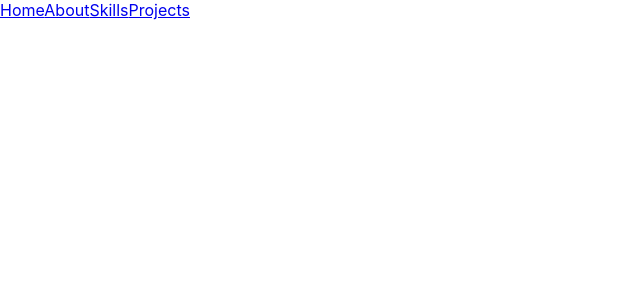
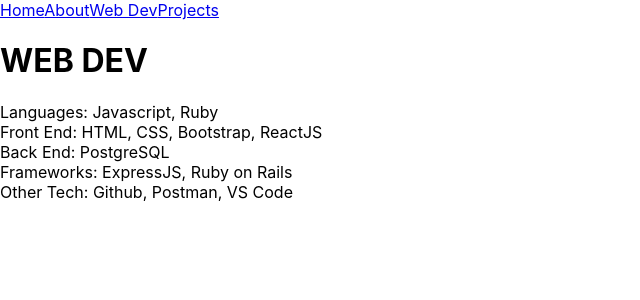
Before and after one commit to LeoBotti/Personal-Site, a React (Create React App) app: page /webdev in a window 1280 px wide. Shown: the top 300 px of the page, without its empty margins (0-640 px from the left). Built offline with nearby package versions, Linux system fonts and the light colour scheme.

Commit message:
Change Skills to WebDev

```diff
--- a/src/components/App.js
+++ b/src/components/App.js
@@ -4,7 +4,7 @@ import { BrowserRouter, Route, Switch } from 'react-router-dom'
 import NavBar from './NavBar'
 import Home from './Home'
 import Projects from './Projects'
-import Skills from './Skills'
+import WebDev from './WebDev'
 
 class App extends Component {
   render() {
@@ -15,7 +15,7 @@ class App extends Component {
 
         <Switch>
           <Route path='/' exact component={Home}></Route>
-          <Route path='/skills' exact component={Skills}></Route>
+          <Route path='/webdev' exact component={WebDev}></Route>
           <Route path='/projects' exact component={Projects}></Route>
           <Route path='/github' component={ () => window.location = 'https://github.com/LeoBotti' }></Route>
           <Route path='/linkedin' component={ () => window.location = 'https://linkedin.com/in/nicholas-a-chan' }></Route>
--- a/src/components/NavBar.js
+++ b/src/components/NavBar.js
@@ -6,7 +6,7 @@ const NavBar = (props) => {
     <nav>
       <NavLink to="/">Home</NavLink>
       <NavLink to="/">About</NavLink>
-      <NavLink to="/skills">Skills</NavLink>
+      <NavLink to="/webdev">Web Dev</NavLink>
       <NavLink to="/projects">Projects</NavLink>
     </nav>
   )
--- a/src/components/Projects.js
+++ b/src/components/Projects.js
@@ -3,6 +3,7 @@ import React from "react";
 const Projects = (props) => {
   return(
   <div className='Projects'>
+    <h1>Projects</h1>
     Feeder <br/>
     QuizzBuzz
   </div>
--- a/src/components/Skills.js
+++ b/src/components/WebDev.js
@@ -1,8 +1,9 @@
 import React from "react";
 
-const Skills = (props) => {
+const WebDev = (props) => {
   return (
-    <div className='Skills'>
+    <div className='WebDev'>
+      <h1>WEB DEV</h1>
       Languages: Javascript, Ruby <br/>
       Front End: HTML, CSS, Bootstrap, ReactJS  <br/>
       Back End: PostgreSQL <br/>
@@ -12,4 +13,4 @@ const Skills = (props) => {
   )
 }
 
-export default Skills;
+export default WebDev;
```
